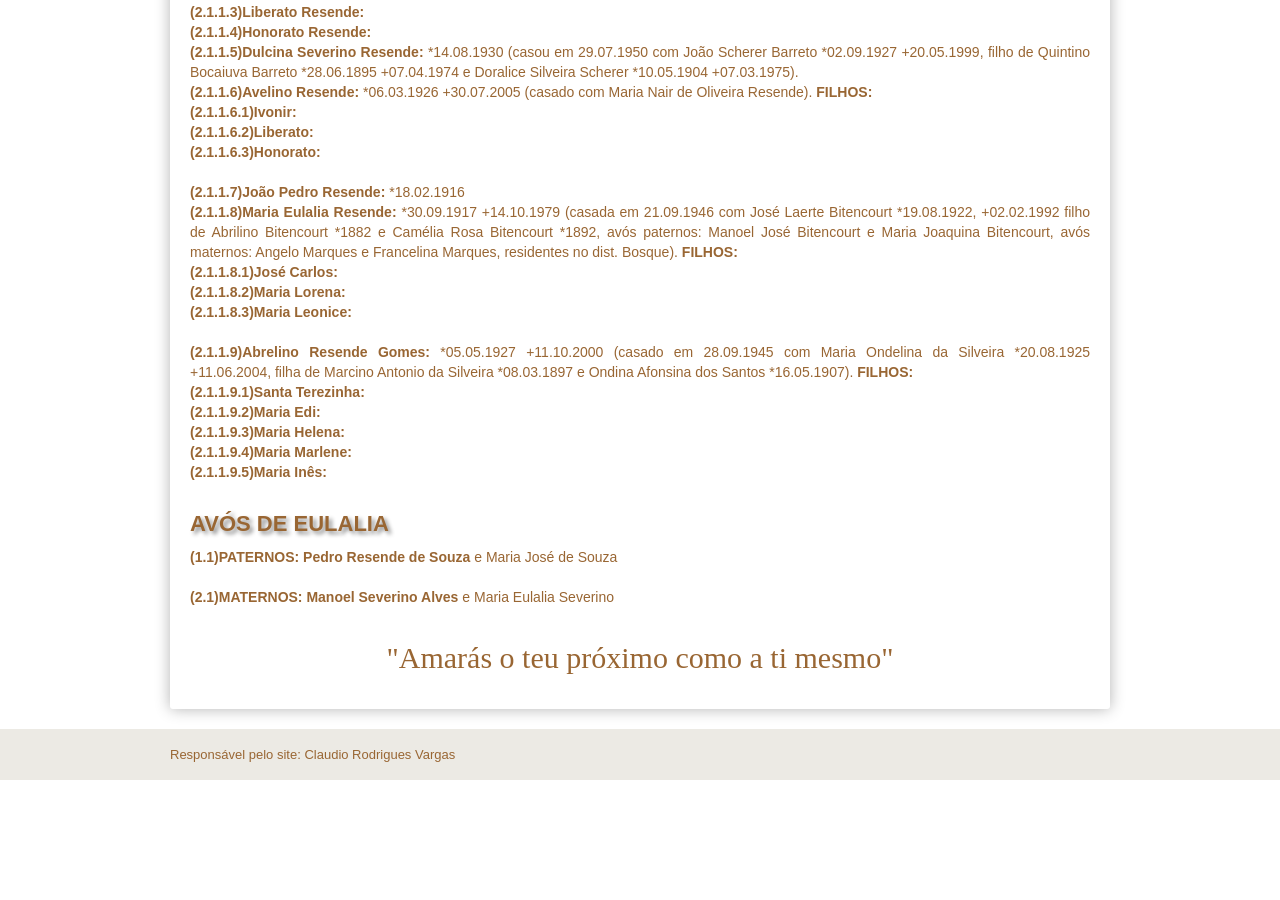
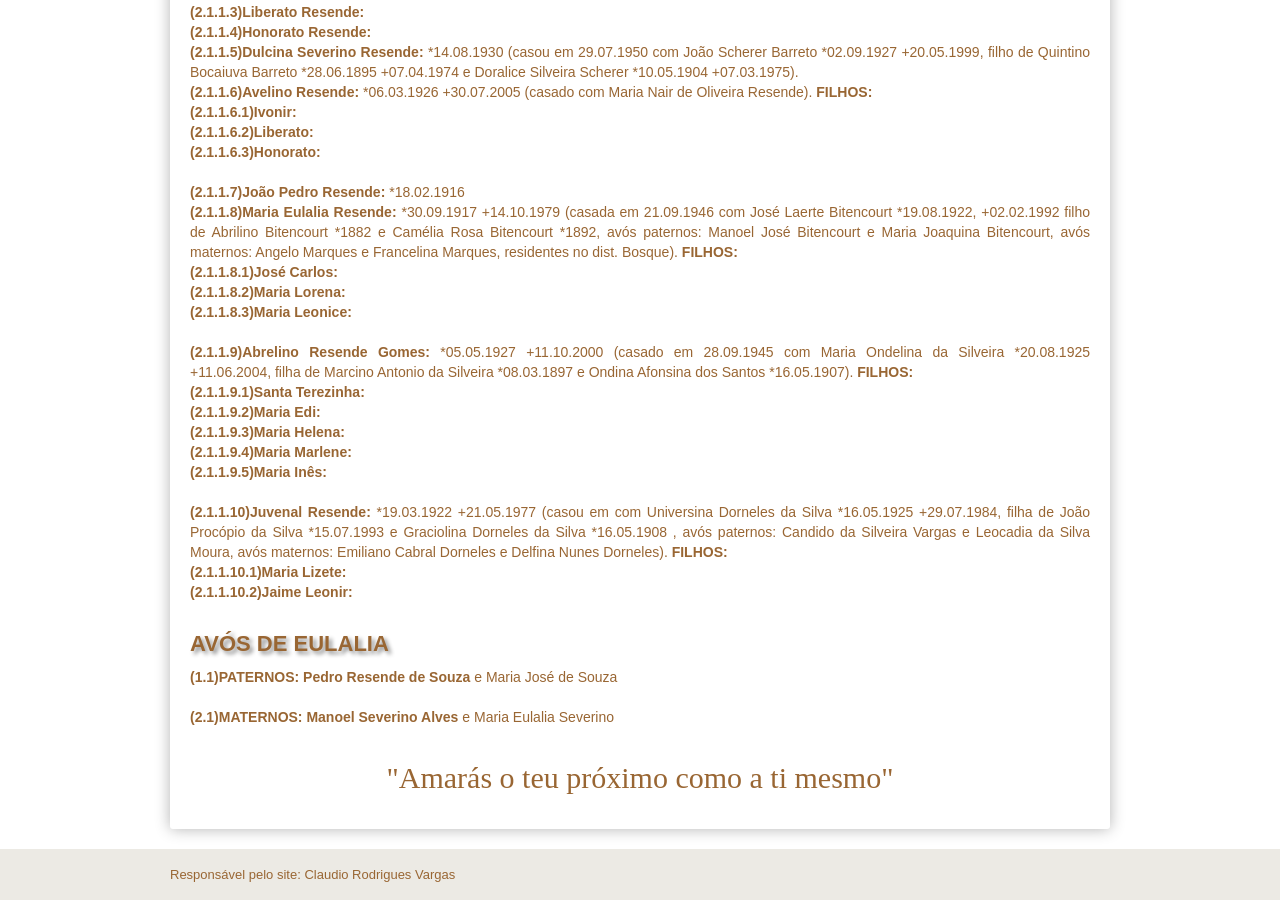
Before and after one commit to claudiovargas1955/claudiovargas1955.github.io, a Jekyll site: the page built from _pages/familia-resende.html, in a window 1280 px wide and 900 px high, scrolled down 806 px. Built offline with Jekyll 4.4.1, drawn with Linux system fonts in a browser that asks for light colours; some web fonts are replaced; before the commit the page ends 1586 px from its top, so only the background shows below that.

Commit message:
Update familia-resende.html

```diff
--- a/_pages/familia-resende.html
+++ b/_pages/familia-resende.html
@@ -141,6 +141,13 @@ Jorni Alfredo, Solange Aparecida (casada com Cleiton de Freitas Flores), Geovane
       <b>(2.1.1.9.4)Maria Marlene: </b><br>
       <b>(2.1.1.9.5)Maria Inês: </b><br><br>
 
+    <b>(2.1.1.10)Juvenal Resende: </b>*19.03.1922 +21.05.1977 (casou em com Universina Dorneles da Silva *16.05.1925 +29.07.1984, filha
+    de João Procópio da Silva *15.07.1993 e Graciolina Dorneles da Silva *16.05.1908 , avós paternos: Candido da Silveira Vargas e
+    Leocadia da Silva Moura, avós maternos: Emiliano Cabral Dorneles e Delfina Nunes Dorneles). <b>FILHOS: </b><br>
+      <b>(2.1.1.10.1)Maria Lizete: </b><br>
+      <b>(2.1.1.10.2)Jaime Leonir: </b><br><br>
+
+
 <h4>AVÓS DE EULALIA</h4>
 
 <p><b>(1.1)PATERNOS: Pedro Resende de Souza</b> e Maria José de Souza<br><br>
```
